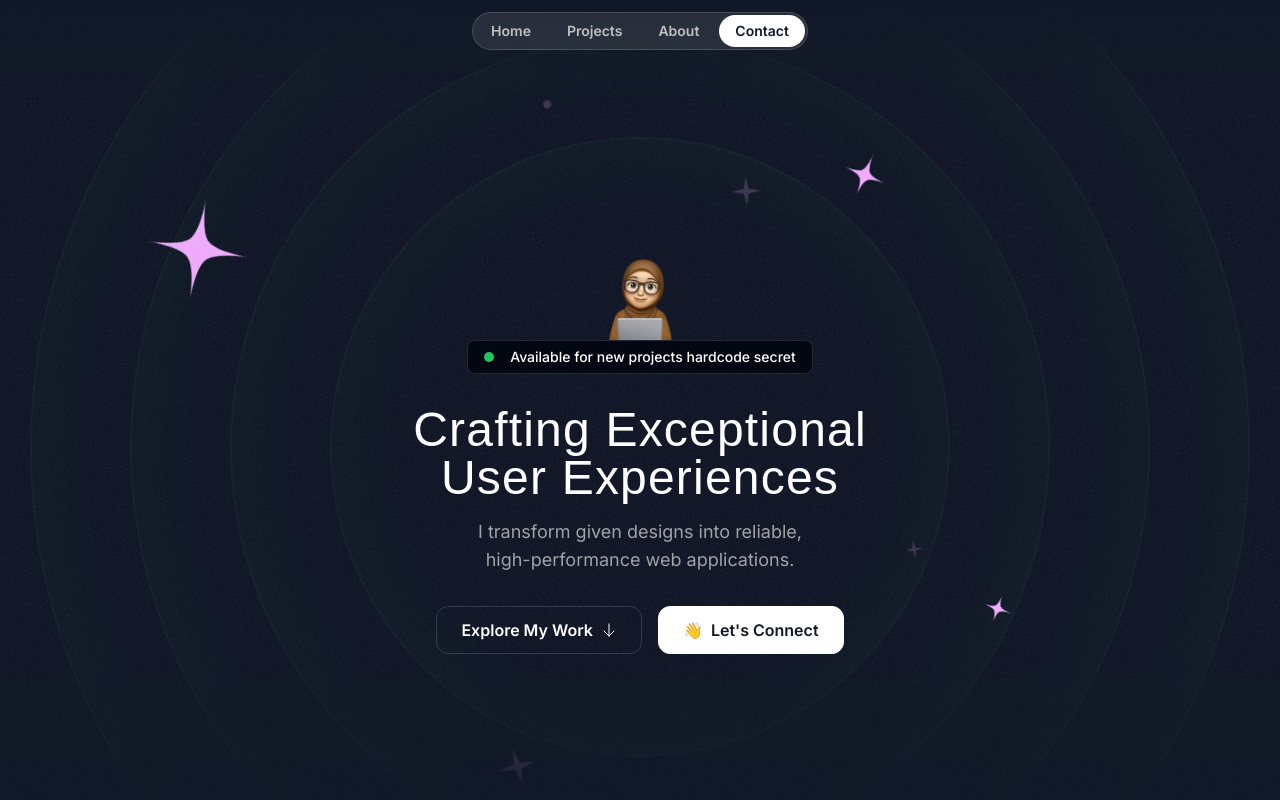
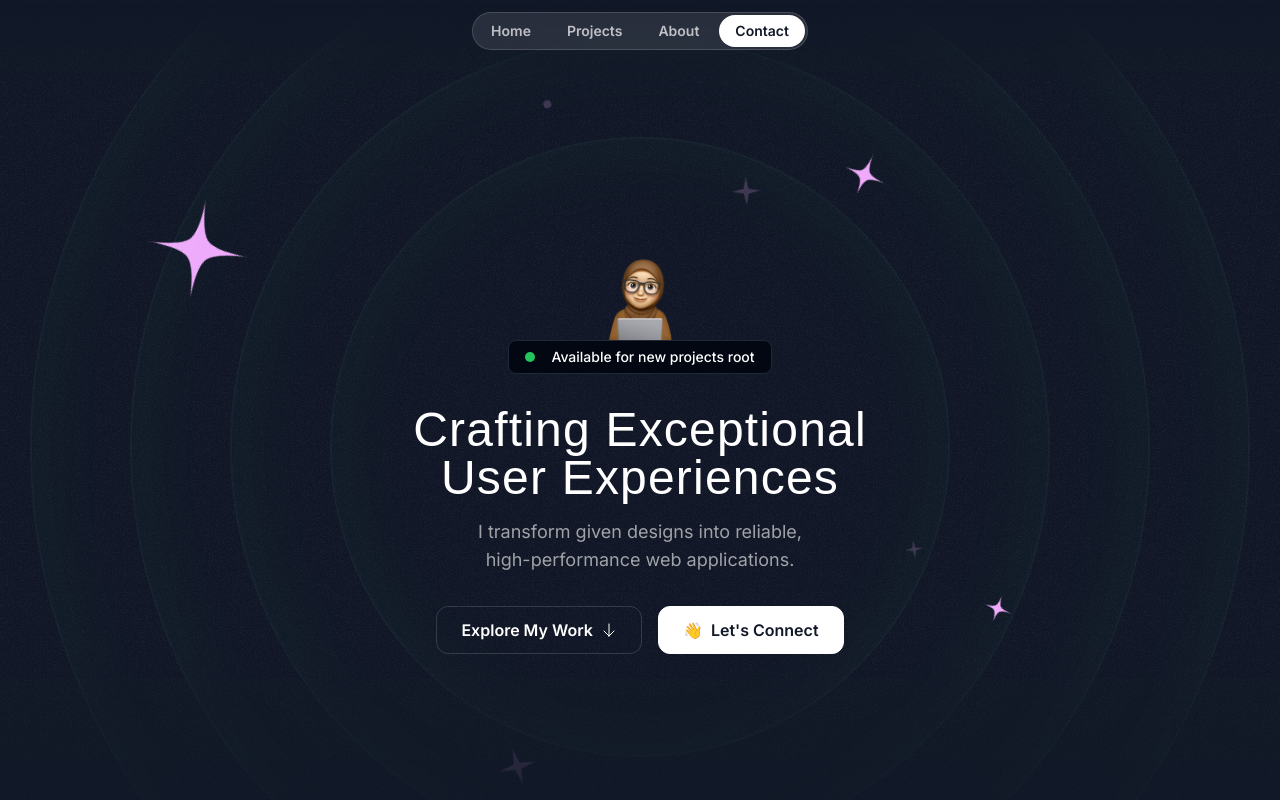
Before and after one commit to farahinani/portfolio, a Next.js app: page / in a window 1280 px wide. Shown: the top 800 px of the page. Built offline with nearby package versions, Linux system fonts and the light colour scheme; a web font is replaced by a local one.

Commit message:
update hero again

```diff
--- a/src/sections/Hero.tsx
+++ b/src/sections/Hero.tsx
@@ -85,7 +85,7 @@ export const HeroSection = () => {
             </div>
 
             <div className="text-sm font-medium">
-              Available for new projects hardcode secret
+              Available for new projects root
             </div>
           </div>
 
```
